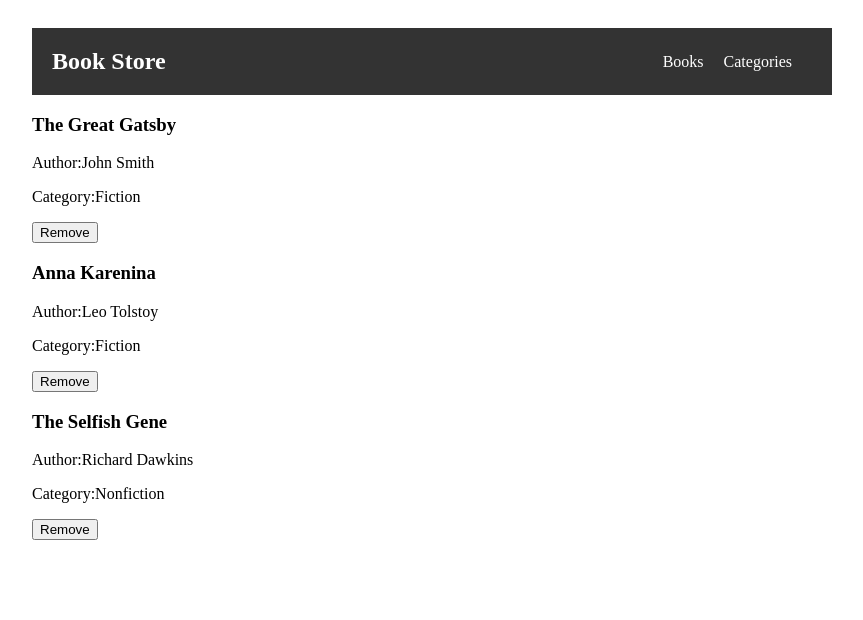
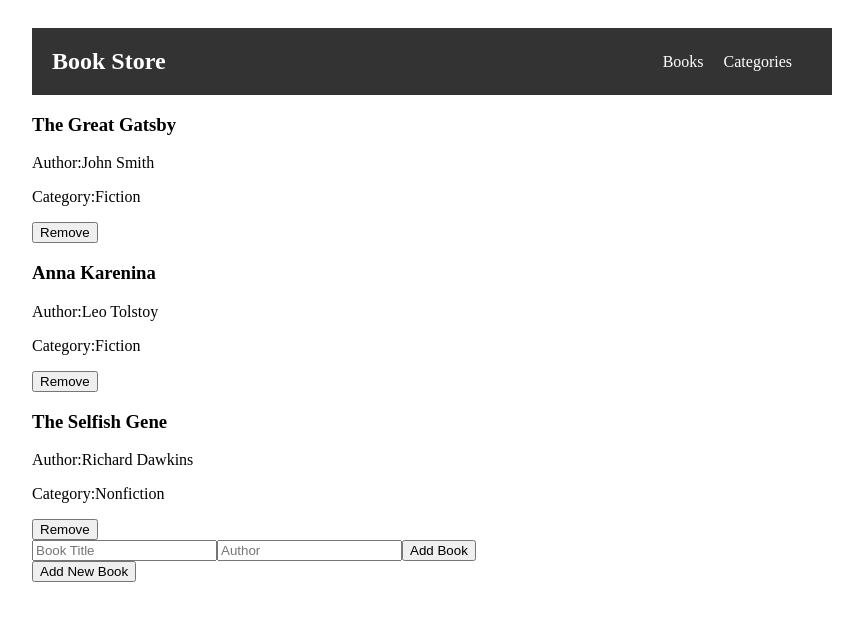
Before and after one commit to SAZZAD1Q2/BookStore-with-react, a React (Create React App) app: page / in a window 1280 px wide. Shown: the top 620 px of the page, without its empty margins (208-1071 px from the left). Built offline with nearby package versions, Linux system fonts and the light colour scheme.

Commit message:
form.js updated

```diff
--- a/src/App.js
+++ b/src/App.js
@@ -1,22 +1,97 @@
+// src/App.js
+
 import React from 'react';
 import { BrowserRouter as Router, Route, Routes } from 'react-router-dom';
-import { Provider } from 'react-redux';
+import { Provider, useDispatch, useSelector } from 'react-redux';
 import Navbar from './components/Navbar';
 import BookList from './components/BookList';
 import Categories from './components/Categories';
 import store from './redux/store';
 import './App.css';
+import Button from './components/Button';
+import { addBook, removeBook } from './redux/books/booksSlice';
+
+// Form component for adding new books
+const Form = () => {
+  const dispatch = useDispatch();
+  const [formData, setFormData] = React.useState({ title: '', author: '' });
+
+  const handleChange = (e) => {
+    setFormData({
+      ...formData,
+      [e.target.name]: e.target.value,
+    });
+  };
+
+  const handleSubmit = (e) => {
+    e.preventDefault();
+    const newBook = {
+      id: `item${new Date().getTime()}`, // Using timestamp as a temporary unique id
+      title: formData.title,
+      author: formData.author,
+    };
+    dispatch(addBook(newBook));
+    setFormData({ title: '', author: '' });
+  };
+
+  return (
+    <form onSubmit={handleSubmit}>
+      <input
+        type="text"
+        name="title"
+        placeholder="Book Title"
+        value={formData.title}
+        onChange={handleChange}
+        required
+      />
+      <input
+        type="text"
+        name="author"
+        placeholder="Author"
+        value={formData.author}
+        onChange={handleChange}
+        required
+      />
+      <button type="submit">Add Book</button>
+    </form>
+  );
+};
 
 function App() {
+  const dispatch = useDispatch();
+  const books = useSelector((state) => state.books);
+
+  const handleAddBook = () => {
+    const newBook = {
+      id: `item${new Date().getTime()}`, // Using timestamp as a temporary unique id
+      title: 'New Book',
+      author: 'Unknown',
+    };
+    dispatch(addBook(newBook));
+  };
+
+  const handleRemoveBook = (id) => {
+    dispatch(removeBook(id));
+  };
+
   return (
     <Provider store={store}>
       <Router>
         <div className="container">
           <Navbar />
           <Routes>
-            <Route path="/" element={<BookList />} />
+            <Route
+              path="/"
+              element={(
+                <>
+                  <BookList books={books} onRemove={handleRemoveBook} />
+                  <Form />
+                </>
+              )}
+            />
             <Route path="/categories" element={<Categories />} />
           </Routes>
+          <Button onClick={handleAddBook} label="Add New Book" />
         </div>
       </Router>
     </Provider>
```
Also changed, not shown: src/components/Form.js (+48 -11 lines).
